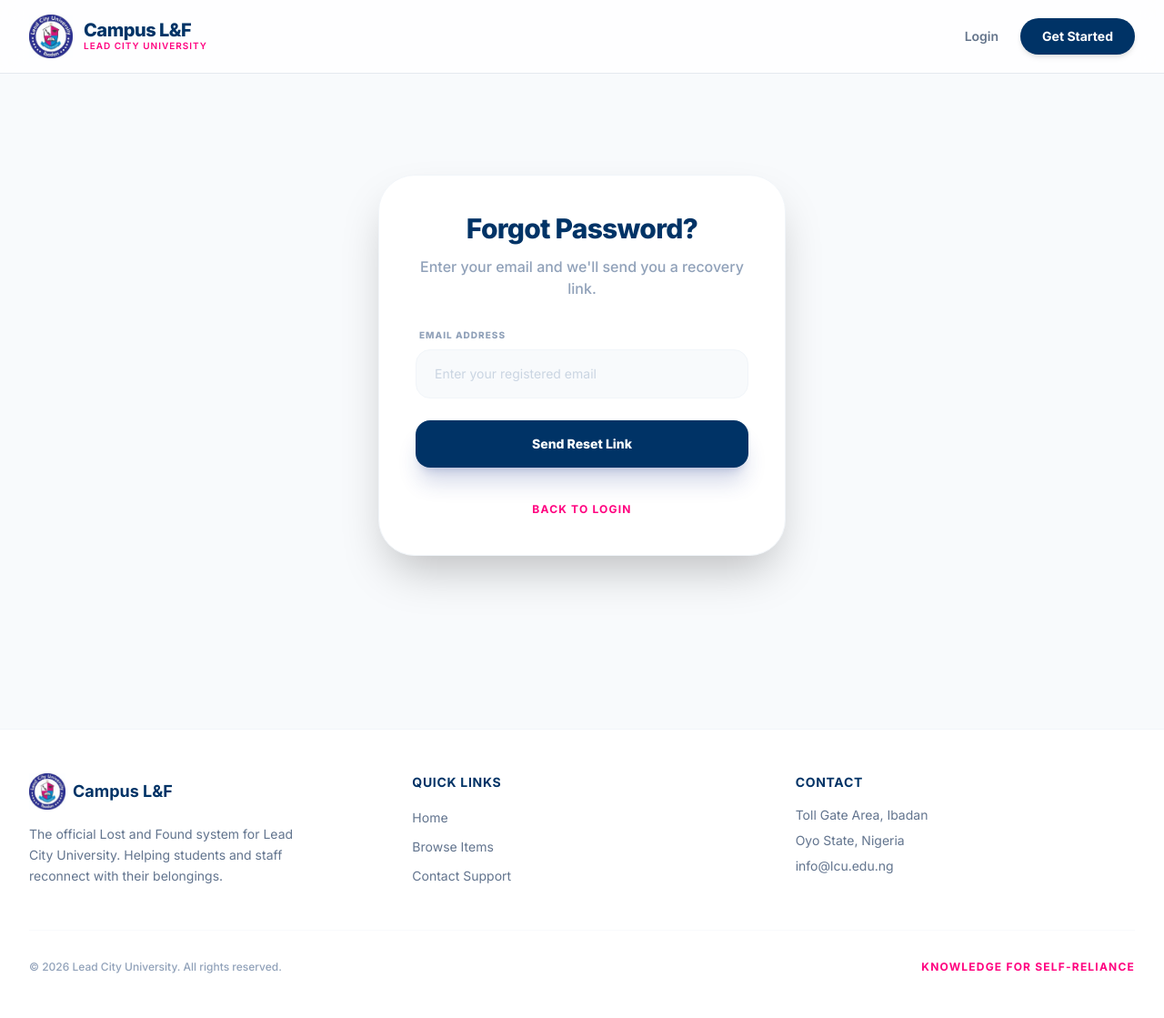
After one commit to erikefedavid/lost-and-found, a Django app: template core/templates/core/registration/password_reset_form.html in a window 1280 px wide. The commit adds this page. Shown: the whole page at 91% size. Run offline with Django 5.2, Linux system fonts and the light colour scheme; the template is opened without the code that fills it, so the values that code supplies are empty; parts of the project's set-up code (start-up, migrations or seed data) failed here and were passed over.

Commit message:
Production stability fixes, security hardening, and password recovery

```diff
--- a/core/templates/core/base.html
+++ b/core/templates/core/base.html
@@ -75,6 +75,23 @@
 
         .img-enhance {
             filter: brightness(1.05) contrast(1.1) saturate(1.1);
+        }
+
+        /* Custom Scrollbar */
+        ::-webkit-scrollbar {
+            width: 8px;
+            height: 8px;
+        }
+        ::-webkit-scrollbar-track {
+            background: #F8FAFC;
+        }
+        ::-webkit-scrollbar-thumb {
+            background: #CBD5E1;
+            border-radius: 20px;
+            border: 2px solid #F8FAFC;
+        }
+        ::-webkit-scrollbar-thumb:hover {
+            background: #003366;
         }
     </style>
 </head>
--- a/core/templates/core/login.html
+++ b/core/templates/core/login.html
@@ -31,7 +31,7 @@
                     <div>
                         <div class="flex items-center justify-between mb-2">
                             <label for="{{ form.password.id_for_label }}" class="block text-xs font-bold uppercase tracking-wider text-slate-400">Password</label>
-                            <a href="#" class="text-[10px] font-bold text-[#FF007F] uppercase tracking-widest hover:underline">Forgot?</a>
+                            <a href="{% url 'password_reset' %}" class="text-[10px] font-bold text-[#FF007F] uppercase tracking-widest hover:underline">Forgot?</a>
                         </div>
                         <div class="relative group">
                             <input type="password" name="{{ form.password.name }}" id="password_input" class="w-full pl-4 pr-12 py-4 bg-slate-50 border border-slate-100 rounded-2xl text-sm focus:ring-2 focus:ring-[#003366]/10 focus:bg-white placeholder:text-slate-300 transition-all outline-none" placeholder="Enter your password" required>
--- /dev/null
+++ b/core/templates/core/registration/password_reset_form.html
@@ -0,0 +1,32 @@
+{% extends 'core/base.html' %}
+
+{% block title %}Reset Password | Campus Recovery Hub{% endblock %}
+
+{% block content %}
+<div class="min-h-[80vh] flex items-center justify-center px-4 py-12">
+    <div class="max-w-md w-full space-y-8 bg-white p-10 rounded-[2.5rem] shadow-2xl border border-slate-100">
+        <div class="text-center">
+            <h2 class="text-3xl font-black text-[#003366] tracking-tight">Forgot Password?</h2>
+            <p class="mt-3 text-slate-400 font-medium">Enter your email and we'll send you a recovery link.</p>
+        </div>
+
+        <form method="POST" class="mt-8 space-y-6">
+            {% csrf_token %}
+            <div>
+                <label class="block text-[10px] font-black text-slate-400 uppercase tracking-widest mb-2 ml-1">Email Address</label>
+                <input type="email" name="email" required class="w-full px-5 py-4 bg-slate-50 border border-slate-100 rounded-2xl text-sm focus:outline-none focus:ring-2 focus:ring-[#003366]/10 focus:bg-white placeholder:text-slate-300 transition-all" placeholder="Enter your registered email">
+            </div>
+
+            <div>
+                <button type="submit" class="w-full bg-[#003366] py-4 rounded-2xl text-white text-sm font-black shadow-xl shadow-blue-900/20 hover:bg-[#002244] transition-all flex items-center justify-center space-x-2">
+                    <span>Send Reset Link</span>
+                </button>
+            </div>
+        </form>
+
+        <div class="text-center">
+            <a href="{% url 'login' %}" class="text-xs font-bold text-[#FF007F] uppercase tracking-widest hover:opacity-70 transition-opacity">Back to Login</a>
+        </div>
+    </div>
+</div>
+{% endblock %}
--- a/core/urls.py
+++ b/core/urls.py
@@ -13,4 +13,10 @@ urlpatterns = [
     path('item/<str:item_type>/<int:item_id>/', views.item_detail, name='item_detail'),
     path('notifications/', views.notifications, name='notifications'),
     path('profile/', views.profile, name='profile'),
+
+    # Password Reset
+    path('password-reset/', auth_views.PasswordResetView.as_view(template_name='core/registration/password_reset_form.html'), name='password_reset'),
+    path('password-reset/done/', auth_views.PasswordResetDoneView.as_view(template_name='core/registration/password_reset_done.html'), name='password_reset_done'),
+    path('password-reset-confirm/<uidb64>/<token>/', auth_views.PasswordResetConfirmView.as_view(template_name='core/registration/password_reset_confirm.html'), name='password_reset_confirm'),
+    path('password-reset-complete/', auth_views.PasswordResetCompleteView.as_view(template_name='core/registration/password_reset_complete.html'), name='password_reset_complete'),
 ]
```
Also changed, not shown: core/models.py (+22 -21 lines), core/static/core/input.css (+28 -0 lines), core/templates/core/dashboard.html (+4 -4 lines), core/templates/core/registration/password_reset_complete.html (added, +21 -0 lines), core/templates/core/registration/password_reset_confirm.html (added, +57 -0 lines), core/templates/core/registration/password_reset_done.html (added, +21 -0 lines), core/views.py (+17 -4 lines), db.sqlite3.
